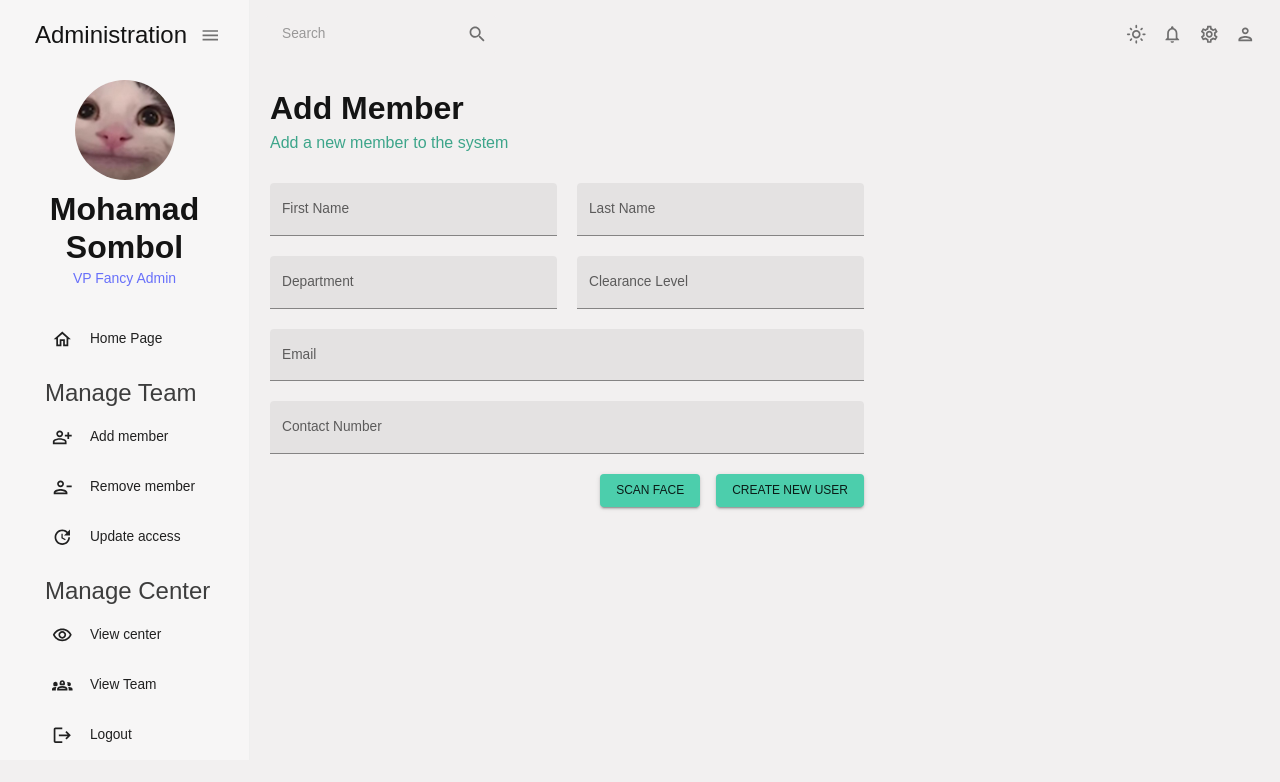
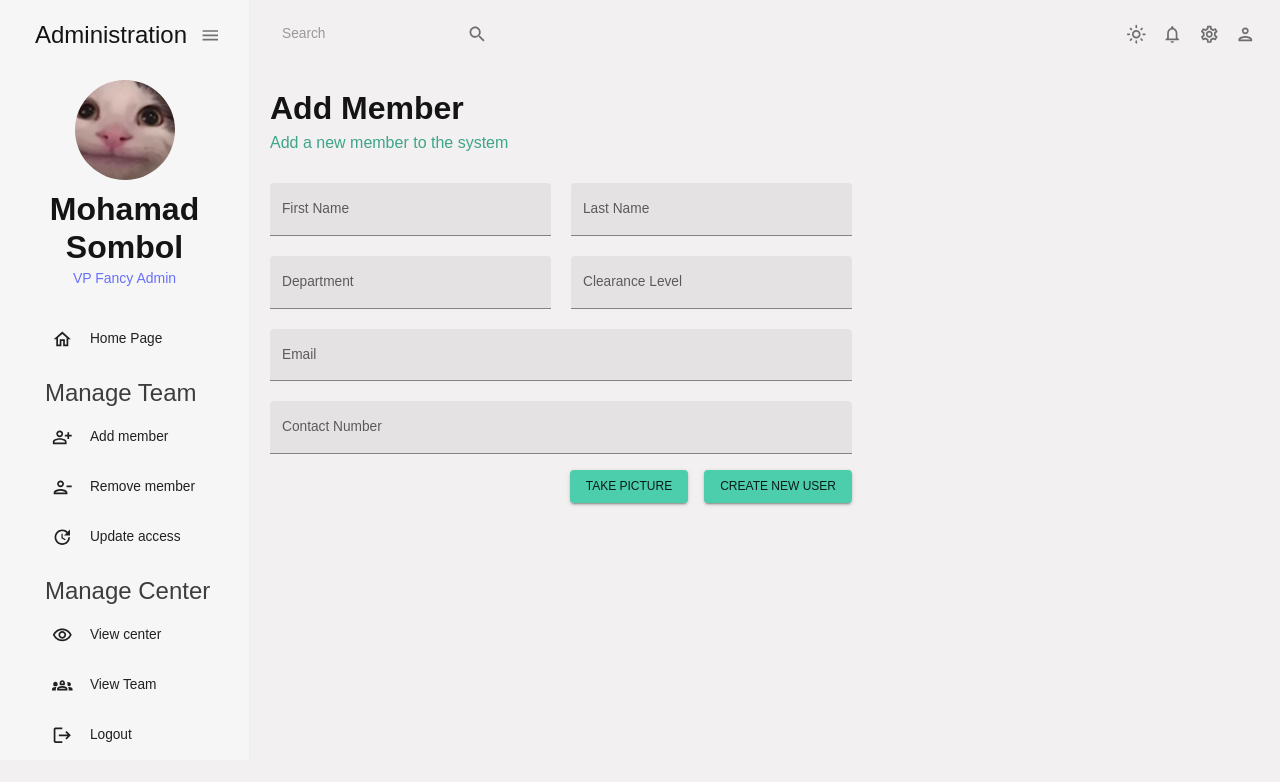
Before and after one commit to Dehmaniyasmine/dashboard, a React (Vite) app: page /addMember in a window 1280 px wide. Both pictures are taken after a click on the button "SCAN FACE". Shown: the top 782 px of the page. Built offline with nearby package versions, Linux system fonts and the light colour scheme; no server answers; a web font is replaced by a local one.

Commit message:
modified:   src/scenes/addMember/index.jsx

```diff
--- a/src/scenes/addMember/index.jsx
+++ b/src/scenes/addMember/index.jsx
@@ -6,11 +6,14 @@ import Header from "../../components/header";
 import axios from "axios";
 import { ToastContainer, toast } from 'react-toastify';
 import 'react-toastify/dist/ReactToastify.css';
-import handleScanFace from "./handleScanFace";
 import { useState, useRef } from 'react';
+import Webcam from "react-webcam";
 
 const addMember = () => {
   const isNonMobile = useMediaQuery("(min-width:600px)");
+  const [webcamOpen, setWebcamOpen] = useState(false);
+  const webcamRef = useRef(null);
+  const [picture, setPicture] = useState(null);
 
   //handle form data
   const handleFormSubmit = async (values) => {
@@ -27,9 +30,10 @@ const addMember = () => {
     }
   };
 
-  //handle face scan
-  const handleScanFace = () => {
-
+  const capture = () => {
+    const imageSrc = webcamRef.current.getScreenshot();
+    setPicture(imageSrc);
+    setWebcamOpen(false); // Close webcam after taking picture
   };
 
   return(
@@ -148,16 +152,17 @@ const addMember = () => {
                 sx={{ gridColumn: "span 4" }}
               />
             </Box>
-            <Stack
-            sx = {{mt: "20px"}}
-            spacing={2}
-            direction="row"
-            display="flex"
-            justifyContent="flex-end"
-            mt="20px" >
-            <Button color="secondary" variant="contained">
+            <Stack spacing={2} direction="row" justifyContent="flex-end" mt={2}>
+                  {!webcamOpen && (
+                    <Button onClick={() => setWebcamOpen(true)} color="secondary" variant="contained">
                       Scan Face
                     </Button>
+                  )}
+                  {webcamOpen && (
+                    <Button onClick={capture} color="secondary" variant="contained">
+                      Take Picture
+                    </Button>
+                  )}
                   <Button type="submit" color="secondary" variant="contained">
                     Create New User
                   </Button>
@@ -167,11 +172,16 @@ const addMember = () => {
         )}
       </Formik>
     </Box>
-    <Box
-      sx = {{width: '40%'}}
-    >
+    <Box sx={{ width: '40%', borderRadius: 8, overflow: 'hidden', marginLeft: '20px' }}>
   {/* Open Webcam Here */}
-
+  {webcamOpen && (
+    <Webcam
+      audio={false}
+      ref={webcamRef}
+      screenshotFormat="image/jpeg"
+      style={{ width: '100%', height: '100%', borderRadius: 'inherit' }}
+    />
+  )}
 </Box>
     </Box>
     </Box>
```
Lines whose indentation alone changed are shown as unchanged.
